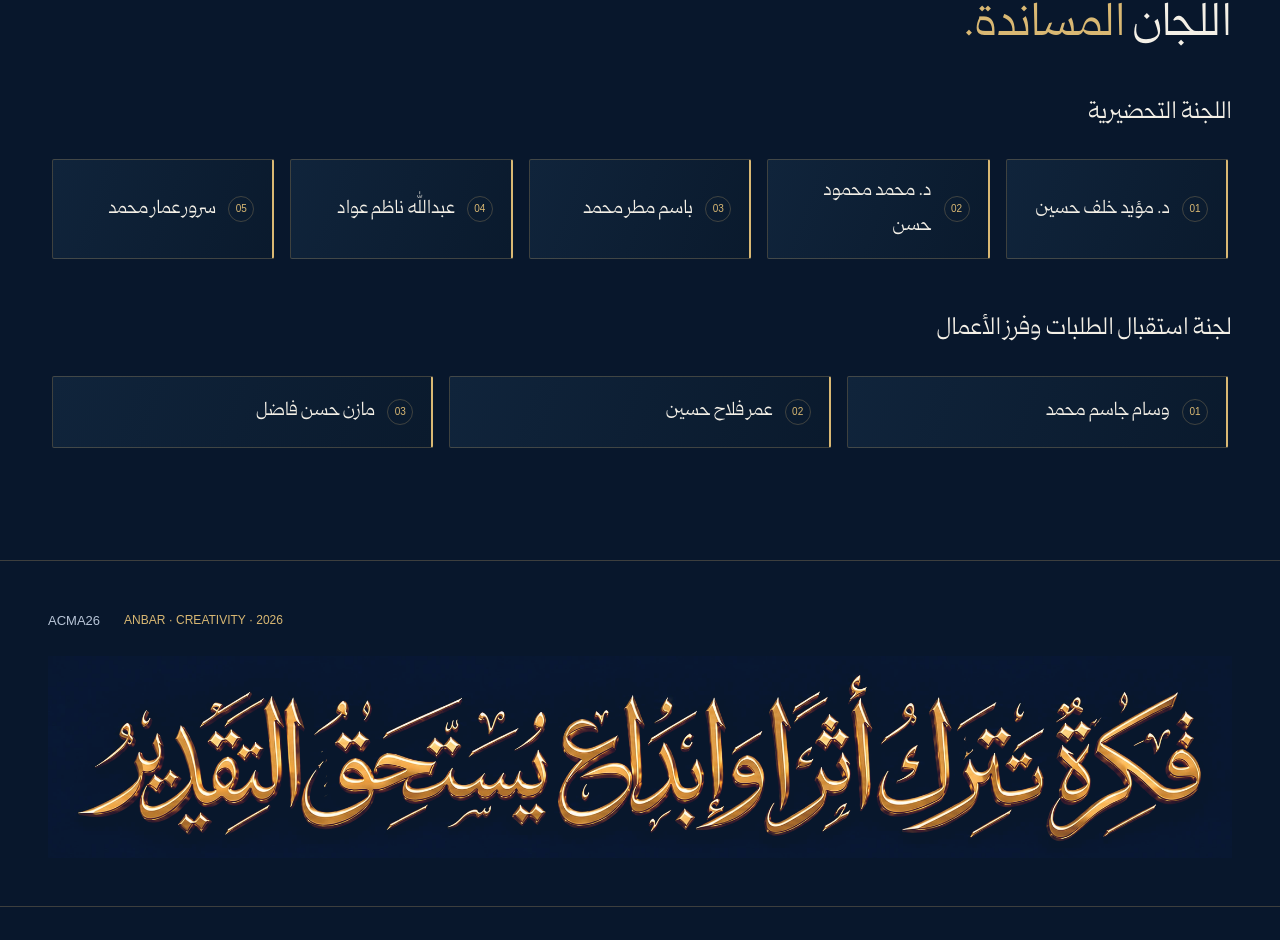
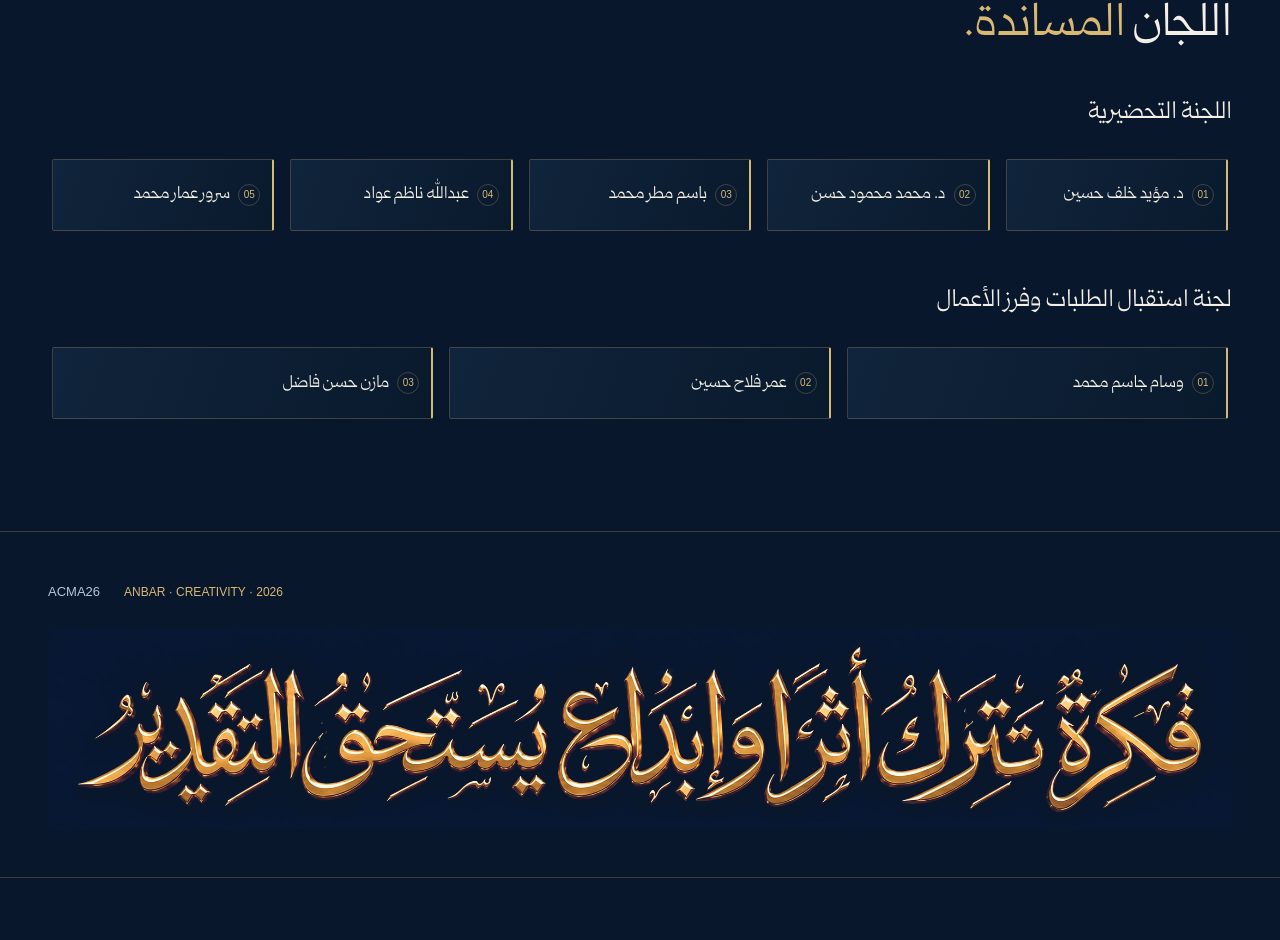
Before and after one commit to sufyanaser/anbar-expo, a Next.js app: page /ACMA26 in a window 1280 px wide. Shown: the part 5457-6397 px from the top of the page. Built offline with nearby package versions, Linux system fonts and the light colour scheme.

Commit message:
Keep committee names on one line in compact cards

```diff
--- a/src/app/ACMA26/acma26.module.css
+++ b/src/app/ACMA26/acma26.module.css
@@ -1520,7 +1520,10 @@
 }
 .committeeRow li {
   position: relative;
+  flex-basis: 205px;
   min-height: 72px;
+  padding: 14px 12px;
+  gap: 8px;
   border: 1px solid var(--line);
   border-inline-start: 2px solid var(--gold);
   background: linear-gradient(110deg, #10243b, #0a1a2d);
@@ -1531,13 +1534,17 @@
     background 180ms ease;
 }
 .committeeRow span {
-  width: 26px;
-  height: 26px;
+  width: 22px;
+  height: 22px;
   display: grid;
   place-items: center;
   border: 1px solid var(--line);
   border-radius: 50%;
   font-size: 10px;
+}
+.committeeRow strong {
+  font-size: 17px;
+  white-space: nowrap;
 }
 @media (hover: hover) {
   .committeeRow li:hover {
```
